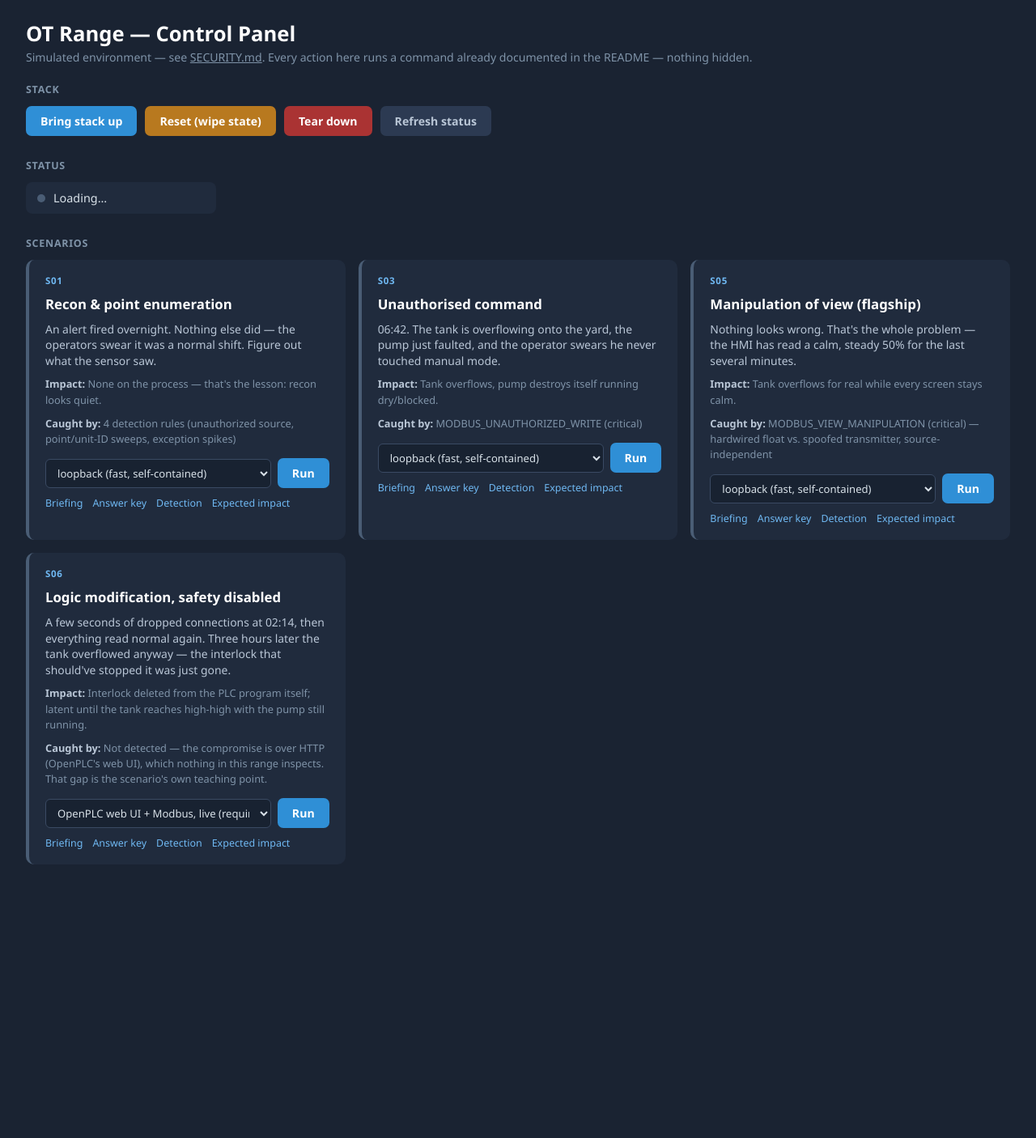
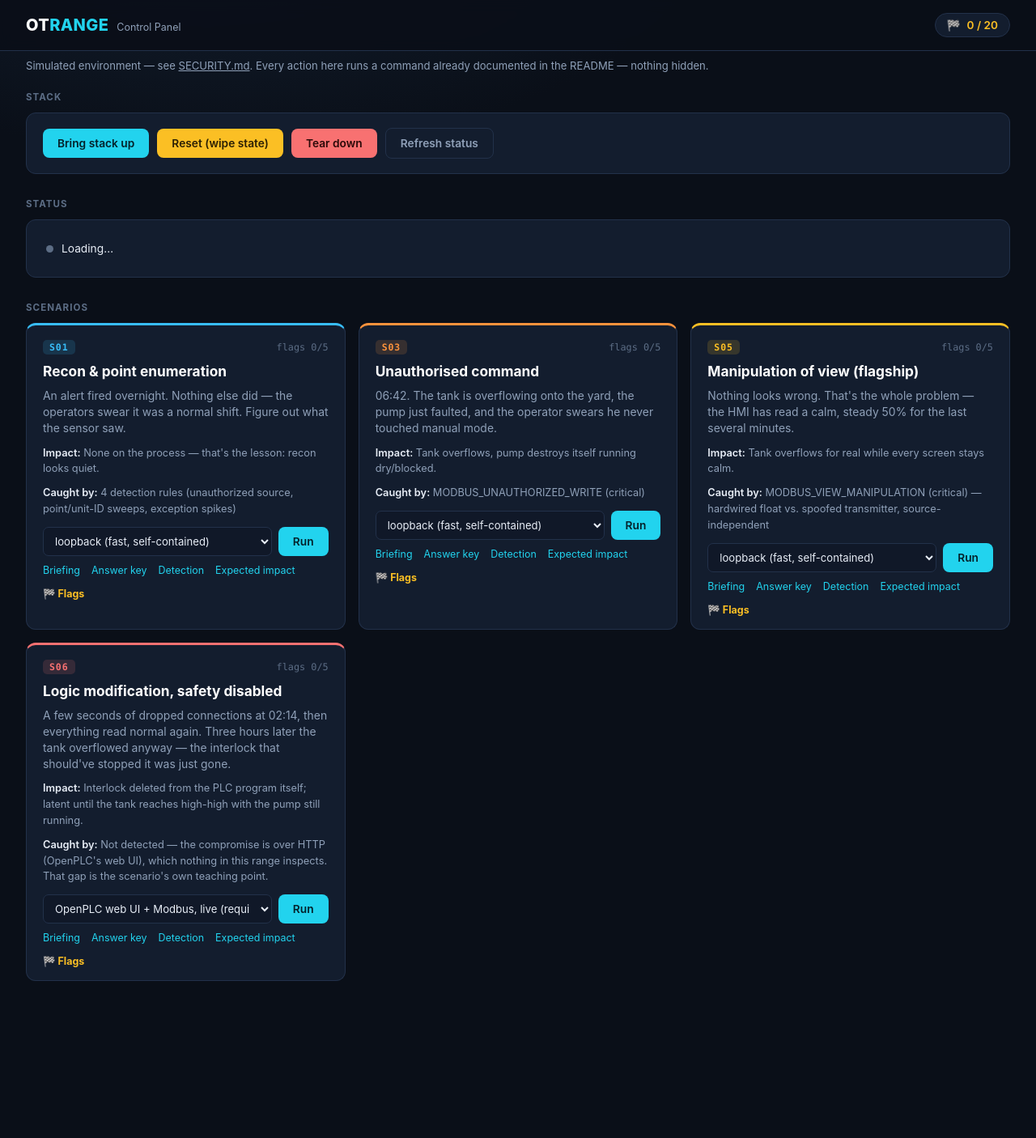
Before and after one commit to Kahler2315/ot-range, a Flask app: page / in a window 1280 px wide. Shown: the whole page at 81% size. Before the commit the page ends 1068 px from the top, so only its background shows below. Run offline with Flask 3, Linux system fonts and the light colour scheme; data that the repository does not hold is empty.

Commit message:
Add CTF-style flags per scenario, redesign the panel UI
Each scenario gets 5 short-answer flags (20 total) pulled directly
from that scenario's own answer-key.md — a concrete way to see 'did I
actually find the thing' rather than just 'did the attack script run'.
Answers are checked server-side (GET /api/flags only ever returns
prompts/hints, POST /api/flags/check validates one answer) so they
never sit in page source. Progress persists client-side in
localStorage; a header chip tracks the running total across all
scenarios, and each scenario card shows its own X/5.

Redesigned the panel's look: a proper dark security-dashboard palette
instead of the generic dark-card default, per-scenario accent colors
(sky for recon, orange for a caught destructive command, gold for the
flagship, red for S06's deliberately undetected gap), a sticky header
with the flags counter, and refined spacing/typography throughout.

```diff
--- a/panel/app.py
+++ b/panel/app.py
@@ -26,6 +26,8 @@ from pathlib import Path
 from flask import Flask, Response, abort, jsonify, render_template, request
 
 from scenarios.catalog import SCENARIOS, SCENARIOS_BY_ID
+from scenarios.flags import FLAGS_BY_SCENARIO
+from scenarios.flags import check as check_flag
 from tools.status import docker_container_status, http_ok, tcp_open
 
 LOG = logging.getLogger("ot_range.panel")
@@ -158,6 +160,17 @@ def collect_status() -> dict:
 # --- routes ---
 
 
+# Per-scenario accent color: not arbitrary decoration — sky for recon
+# (informational), orange for a destructive-but-caught command, gold
+# for the flagship, red for S06's deliberately undetected gap.
+SCENARIO_COLORS = {
+    "S01": "#38bdf8",
+    "S03": "#fb923c",
+    "S05": "#fbbf24",
+    "S06": "#f87171",
+}
+
+
 @app.route("/")
 def index():
     scenarios = [
@@ -167,6 +180,7 @@ def index():
             "hook": s.hook,
             "impact": s.impact,
             "caught_by": s.caught_by,
+            "color": SCENARIO_COLORS.get(s.id, "#22d3ee"),
             "modes": [
                 {"label": m.label, "requires_docker": m.requires_docker_stack} for m in s.modes
             ],
@@ -244,6 +258,33 @@ def api_docs(scenario_id: str, doc: str):
     return Response(path.read_text(), mimetype="text/plain")
 
 
+@app.route("/api/flags")
+def api_flags():
+    # Prompts and hints only — never the accepted answers. Checked
+    # server-side in api_flags_check so answers never sit in page
+    # source; that's the whole point of routing this through an API
+    # instead of just rendering FLAGS_BY_SCENARIO into the template.
+    return jsonify(
+        {
+            scenario_id: [{"id": f.id, "prompt": f.prompt, "hint": f.hint} for f in flags]
+            for scenario_id, flags in FLAGS_BY_SCENARIO.items()
+        }
+    )
+
+
+@app.route("/api/flags/check", methods=["POST"])
+def api_flags_check():
+    data = request.get_json(silent=True) or {}
+    scenario_id = data.get("scenario", "")
+    flag_id = data.get("flag_id", "")
+    answer = data.get("answer", "")
+    flags = FLAGS_BY_SCENARIO.get(scenario_id, [])
+    flag = next((f for f in flags if f.id == flag_id), None)
+    if flag is None:
+        return jsonify(error="unknown flag"), 404
+    return jsonify(correct=check_flag(flag, answer))
+
+
 def _is_wsl() -> bool:
     try:
         return "microsoft" in Path("/proc/version").read_text().lower()
--- a/panel/static/app.js
+++ b/panel/static/app.js
@@ -8,7 +8,56 @@ const STATUS_LABELS = {
   "ot-range-router-1": "router",
 };
 
-let refreshTimer = null;
+const SOLVED_KEY = "ot-range-flags-solved";
+let FLAGS = {}; // { scenarioId: [{id, prompt, hint}, ...] }
+
+function loadSolved() {
+  try {
+    return JSON.parse(localStorage.getItem(SOLVED_KEY) || "{}");
+  } catch {
+    return {};
+  }
+}
+
+function saveSolved(solved) {
+  localStorage.setItem(SOLVED_KEY, JSON.stringify(solved));
+}
+
+function markSolved(scenarioId, flagId) {
+  const solved = loadSolved();
+  solved[scenarioId] = solved[scenarioId] || [];
+  if (!solved[scenarioId].includes(flagId)) solved[scenarioId].push(flagId);
+  saveSolved(solved);
+}
+
+function renderFlagCounts() {
+  const solved = loadSolved();
+  let totalFlags = 0;
+  let totalSolved = 0;
+  for (const [scenarioId, flags] of Object.entries(FLAGS)) {
+    const solvedForScenario = (solved[scenarioId] || []).filter((id) =>
+      flags.some((f) => f.id === id)
+    ).length;
+    totalFlags += flags.length;
+    totalSolved += solvedForScenario;
+    const el = document.querySelector(`[data-flag-count="${scenarioId}"]`);
+    if (el) {
+      el.textContent = `flags ${solvedForScenario}/${flags.length}`;
+      el.classList.toggle("complete", solvedForScenario === flags.length && flags.length > 0);
+    }
+  }
+  document.getElementById("flags-total").textContent = `${totalSolved} / ${totalFlags}`;
+}
+
+async function loadFlags() {
+  try {
+    const resp = await fetch("/api/flags");
+    FLAGS = await resp.json();
+    renderFlagCounts();
+  } catch (err) {
+    console.error("could not load flags", err);
+  }
+}
 
 function renderStatus(data) {
   const grid = document.getElementById("status-grid");
@@ -141,31 +190,104 @@ function wireScenarioButtons() {
   }
 }
 
+function openModal(title) {
+  document.getElementById("modal-title").textContent = title;
+  document.getElementById("modal-overlay").style.display = "flex";
+}
+
 function wireDocLinks() {
-  const overlay = document.getElementById("modal-overlay");
-  const title = document.getElementById("modal-title");
   const body = document.getElementById("modal-body");
   for (const link of document.querySelectorAll(".doc-links a")) {
     link.addEventListener("click", async () => {
       const scenario = link.dataset.scenario;
       const doc = link.dataset.doc;
-      title.textContent = `${scenario} — ${link.textContent}`;
+      openModal(`${scenario} — ${link.textContent}`);
       body.textContent = "loading…";
-      overlay.style.display = "flex";
+      body.style.whiteSpace = "pre-wrap";
       const resp = await fetch(`/api/docs/${scenario}/${doc}`);
       body.textContent = resp.ok ? await resp.text() : "not found";
     });
   }
   document.getElementById("modal-close").addEventListener("click", () => {
-    overlay.style.display = "none";
+    document.getElementById("modal-overlay").style.display = "none";
   });
-  overlay.addEventListener("click", (ev) => {
-    if (ev.target === overlay) overlay.style.display = "none";
+  document.getElementById("modal-overlay").addEventListener("click", (ev) => {
+    if (ev.target.id === "modal-overlay") ev.target.style.display = "none";
   });
+}
+
+function renderFlagsModal(scenarioId) {
+  const body = document.getElementById("modal-body");
+  const flags = FLAGS[scenarioId] || [];
+  const solved = loadSolved()[scenarioId] || [];
+
+  openModal(`${scenarioId} — Flags`);
+  body.innerHTML = "";
+
+  for (const flag of flags) {
+    const row = document.createElement("div");
+    row.className = "flag-row";
+    const isSolved = solved.includes(flag.id);
+    row.innerHTML = `
+      <div class="flag-prompt">${flag.prompt}</div>
+      <div class="flag-input-row">
+        <input type="text" placeholder="your answer" ${isSolved ? 'class="correct"' : ""}
+               value="${isSolved ? "✓ captured" : ""}" ${isSolved ? "disabled" : ""}>
+        <button class="btn-primary check-btn">Check</button>
+        <span class="flag-status ${isSolved ? "correct" : ""}">${isSolved ? "✓" : ""}</span>
+      </div>
+      ${flag.hint ? `<div class="flag-hint"><button class="link hint-btn">hint</button><span class="hint-text" style="display:none"> ${flag.hint}</span></div>` : ""}
+    `;
+    body.appendChild(row);
+
+    const input = row.querySelector("input");
+    const status = row.querySelector(".flag-status");
+    const checkBtn = row.querySelector(".check-btn");
+    const hintBtn = row.querySelector(".hint-btn");
+
+    checkBtn.addEventListener("click", async () => {
+      const answer = input.value.trim();
+      if (!answer) return;
+      const resp = await fetch("/api/flags/check", {
+        method: "POST",
+        headers: { "Content-Type": "application/json" },
+        body: JSON.stringify({ scenario: scenarioId, flag_id: flag.id, answer }),
+      });
+      const data = await resp.json();
+      if (data.correct) {
+        markSolved(scenarioId, flag.id);
+        input.classList.add("correct");
+        input.disabled = true;
+        status.textContent = "✓";
+        status.className = "flag-status correct";
+        renderFlagCounts();
+      } else {
+        status.textContent = "✕";
+        status.className = "flag-status wrong";
+      }
+    });
+    input.addEventListener("keydown", (ev) => {
+      if (ev.key === "Enter") checkBtn.click();
+    });
+    if (hintBtn) {
+      hintBtn.addEventListener("click", () => {
+        row.querySelector(".hint-text").style.display = "inline";
+        hintBtn.style.display = "none";
+      });
+    }
+  }
+}
+
+function wireFlagsLinks() {
+  for (const btn of document.querySelectorAll(".flags-link")) {
+    btn.addEventListener("click", () => renderFlagsModal(btn.dataset.scenario));
+  }
 }
 
 wireStackButtons();
 wireScenarioButtons();
 wireDocLinks();
+wireFlagsLinks();
 refreshStatus();
-refreshTimer = setInterval(refreshStatus, 4000);
+loadFlags();
+setInterval(refreshStatus, 4000);
--- a/panel/templates/index.html
+++ b/panel/templates/index.html
@@ -2,120 +2,212 @@
 <html lang="en">
 <head>
   <meta charset="utf-8">
+  <meta name="viewport" content="width=device-width, initial-scale=1">
   <title>OT Range — Control Panel</title>
   <style>
+    :root {
+      --bg: #0a0f18;
+      --bg-raise: #101828;
+      --panel: #131d2e;
+      --panel-border: #22314a;
+      --text: #e7edf6;
+      --text-dim: #8fa0b8;
+      --text-faint: #5c6d85;
+      --accent: #22d3ee;
+      --accent-dim: #0e5a68;
+      --good: #34d399;
+      --bad: #f87171;
+      --warn: #fbbf24;
+      --mono: 'Cascadia Code', 'JetBrains Mono', Consolas, monospace;
+    }
     * { box-sizing: border-box; }
     body {
-      background: #1a2332; color: #d8e1e8; font-family: 'Segoe UI', Arial, sans-serif;
-      margin: 0; padding: 24px 32px 120px;
+      background: radial-gradient(ellipse 1200px 600px at 20% -10%, #142132 0%, var(--bg) 55%);
+      color: var(--text); font-family: -apple-system, 'Segoe UI', Inter, Arial, sans-serif;
+      margin: 0; padding: 0 0 140px;
     }
-    a { color: #6fb8f2; }
-    h1 { font-size: 1.6rem; font-weight: 700; margin: 0 0 2px; color: #fff; }
-    .subtitle { color: #7f93a8; font-size: 0.88rem; margin-bottom: 22px; }
-    .subtitle a { color: #7f93a8; text-decoration: underline; }
+    a { color: var(--accent); }
 
-    section { margin-bottom: 28px; }
-    h2 {
-      font-size: 0.78rem; text-transform: uppercase; letter-spacing: 0.06em;
-      color: #7f93a8; font-weight: 700; margin: 0 0 12px;
+    header {
+      position: sticky; top: 0; z-index: 5;
+      background: rgba(10, 15, 24, 0.92); backdrop-filter: blur(8px);
+      border-bottom: 1px solid var(--panel-border);
+      padding: 16px 32px; display: flex; align-items: center; gap: 18px; flex-wrap: wrap;
     }
+    .brand { display: flex; align-items: baseline; gap: 10px; }
+    .brand .mark {
+      font-weight: 800; letter-spacing: 0.02em; font-size: 1.25rem; color: #fff;
+    }
+    .brand .mark span { color: var(--accent); }
+    .brand .tagline { font-size: 0.78rem; color: var(--text-dim); }
+    header .spacer { flex: 1; }
+    .flags-chip {
+      display: flex; align-items: center; gap: 8px; background: var(--panel);
+      border: 1px solid var(--panel-border); border-radius: 20px; padding: 6px 14px;
+      font-size: 0.85rem; font-weight: 600;
+    }
+    .flags-chip .fill { color: var(--warn); }
+
+    main { padding: 24px 32px; max-width: 1400px; margin: 0 auto; }
+    section { margin-bottom: 30px; }
+    .eyebrow {
+      font-size: 0.72rem; text-transform: uppercase; letter-spacing: 0.09em;
+      color: var(--text-faint); font-weight: 700; margin: 0 0 12px;
+    }
+    .panel {
+      background: var(--panel); border: 1px solid var(--panel-border); border-radius: 12px;
+      padding: 18px 20px;
+    }
+    .security-note {
+      font-size: 0.82rem; color: var(--text-dim); margin: -14px 0 24px;
+    }
+    .security-note a { color: var(--text-dim); text-decoration: underline; }
+
+    .toolbar { display: flex; gap: 10px; flex-wrap: wrap; align-items: center; }
+    button {
+      font-family: inherit; font-size: 0.86rem; font-weight: 600; border: none;
+      border-radius: 8px; padding: 10px 18px; cursor: pointer; transition: all 0.15s;
+      color: #061018;
+    }
+    button:disabled { opacity: 0.35; cursor: not-allowed; }
+    button:not(:disabled):hover { transform: translateY(-1px); filter: brightness(1.08); }
+    .btn-primary { background: var(--accent); color: #04222b; }
+    .btn-danger { background: var(--bad); color: #2b0908; }
+    .btn-warn { background: var(--warn); color: #2b1f04; }
+    .btn-ghost { background: transparent; color: var(--text-dim); border: 1px solid var(--panel-border); }
+    .busy-note { color: var(--warn); font-size: 0.84rem; display: none; }
 
     .status-grid {
-      display: grid; grid-template-columns: repeat(auto-fill, minmax(200px, 1fr));
-      gap: 10px;
+      display: grid; grid-template-columns: repeat(auto-fill, minmax(210px, 1fr)); gap: 8px;
     }
     .status-item {
-      background: #202b3d; border-radius: 8px; padding: 10px 14px;
-      display: flex; align-items: center; gap: 10px; font-size: 0.9rem;
+      display: flex; align-items: center; gap: 10px; font-size: 0.86rem;
+      padding: 9px 4px; border-bottom: 1px solid #1a2540;
     }
-    .dot { width: 10px; height: 10px; border-radius: 50%; flex-shrink: 0; background: #4a5d75; }
-    .dot.ok { background: #2fbf71; }
-    .dot.bad { background: #cc3232; }
-    .status-item .label { color: #d8e1e8; }
-    .status-item a { margin-left: auto; font-size: 0.8rem; }
-
-    .stack-controls { display: flex; gap: 10px; flex-wrap: wrap; align-items: center; }
-    button {
-      font-family: inherit; font-size: 0.88rem; font-weight: 600; border: none;
-      border-radius: 7px; padding: 9px 18px; cursor: pointer; transition: opacity 0.15s;
-      color: #fff;
+    .status-item:last-child { border-bottom: none; }
+    .dot {
+      width: 9px; height: 9px; border-radius: 50%; flex-shrink: 0; background: var(--text-faint);
+      box-shadow: 0 0 0 3px transparent;
     }
-    button:disabled { opacity: 0.4; cursor: not-allowed; }
-    button:not(:disabled):hover { opacity: 0.85; }
-    .btn-primary { background: #2f8fd6; }
-    .btn-danger { background: #a33; }
-    .btn-warn { background: #b8791f; }
-    .btn-ghost { background: #2c3a52; color: #b9c6d6; }
-    .busy-note { color: #d68f2f; font-size: 0.85rem; display: none; }
+    .dot.ok { background: var(--good); box-shadow: 0 0 8px 1px rgba(52,211,153,0.5); }
+    .dot.bad { background: var(--bad); box-shadow: 0 0 8px 1px rgba(248,113,113,0.4); }
+    .status-item a { margin-left: auto; font-size: 0.78rem; }
 
     .scenario-grid {
-      display: grid; grid-template-columns: repeat(auto-fill, minmax(320px, 1fr)); gap: 16px;
+      display: grid; grid-template-columns: repeat(auto-fill, minmax(340px, 1fr)); gap: 16px;
     }
     .scenario-card {
-      background: #202b3d; border-radius: 10px; padding: 18px 20px;
-      border-left: 4px solid #4a5d75; display: flex; flex-direction: column; gap: 10px;
+      background: var(--panel); border: 1px solid var(--panel-border); border-radius: 12px;
+      padding: 18px 20px 16px; display: flex; flex-direction: column; gap: 10px;
+      border-top: 3px solid var(--accent-color, var(--accent)); transition: border-color 0.2s;
+      position: relative;
     }
+    .scenario-card .top-row { display: flex; align-items: center; justify-content: space-between; }
     .scenario-card .sid {
-      font-size: 0.72rem; font-weight: 700; letter-spacing: 0.06em; color: #6fb8f2;
+      font-family: var(--mono); font-size: 0.72rem; font-weight: 700; letter-spacing: 0.08em;
+      color: var(--accent-color, var(--accent));
+      background: color-mix(in srgb, var(--accent-color, var(--accent)) 15%, transparent);
+      padding: 2px 8px; border-radius: 5px;
     }
-    .scenario-card h3 { margin: 0; font-size: 1.05rem; color: #fff; }
-    .scenario-card .hook { color: #b9c6d6; font-size: 0.87rem; line-height: 1.4; }
-    .scenario-card .meta { font-size: 0.8rem; color: #7f93a8; line-height: 1.5; }
-    .scenario-card .meta b { color: #b9c6d6; font-weight: 600; }
-    .scenario-card .row { display: flex; gap: 8px; align-items: center; flex-wrap: wrap; margin-top: 4px; }
+    .scenario-card .flag-count {
+      font-size: 0.74rem; color: var(--text-faint); font-family: var(--mono);
+    }
+    .scenario-card .flag-count.complete { color: var(--good); }
+    .scenario-card h3 { margin: 0; font-size: 1.08rem; color: #fff; }
+    .scenario-card .hook { color: var(--text-dim); font-size: 0.87rem; line-height: 1.45; }
+    .scenario-card .meta { font-size: 0.8rem; color: var(--text-dim); line-height: 1.55; }
+    .scenario-card .meta b { color: var(--text); font-weight: 600; }
+    .scenario-card .row { display: flex; gap: 8px; align-items: center; flex-wrap: wrap; margin-top: 2px; }
     select {
-      background: #182231; color: #d8e1e8; border: 1px solid #3a4a63; border-radius: 6px;
-      padding: 7px 10px; font-size: 0.82rem; font-family: inherit; flex: 1; min-width: 140px;
+      background: var(--bg-raise); color: var(--text); border: 1px solid var(--panel-border);
+      border-radius: 7px; padding: 8px 10px; font-size: 0.82rem; font-family: inherit;
+      flex: 1; min-width: 140px;
     }
-    .doc-links { display: flex; gap: 12px; font-size: 0.78rem; }
-    .doc-links a { cursor: pointer; }
+    .doc-links { display: flex; gap: 14px; font-size: 0.78rem; flex-wrap: wrap; }
+    .doc-links a, .doc-links button.link {
+      cursor: pointer; background: none; border: none; padding: 0; font: inherit;
+      color: var(--accent); text-decoration: none;
+    }
+    .doc-links button.link.flags-link { color: var(--warn); font-weight: 700; }
 
     #console-wrap {
-      position: fixed; left: 0; right: 0; bottom: 0; background: #10161f;
-      border-top: 2px solid #2f8fd6; max-height: 40vh; display: none; flex-direction: column;
+      position: fixed; left: 0; right: 0; bottom: 0; background: #060a11;
+      border-top: 1px solid var(--panel-border); box-shadow: 0 -8px 30px rgba(0,0,0,0.5);
+      max-height: 42vh; display: none; flex-direction: column; z-index: 8;
     }
     #console-header {
-      display: flex; align-items: center; gap: 12px; padding: 8px 20px;
-      background: #16202f; font-size: 0.82rem; color: #b9c6d6;
+      display: flex; align-items: center; gap: 12px; padding: 10px 20px;
+      background: var(--bg-raise); font-size: 0.82rem; color: var(--text-dim);
+      border-bottom: 1px solid var(--panel-border);
     }
     #console-header .status-badge {
-      padding: 2px 10px; border-radius: 10px; font-weight: 700; font-size: 0.72rem;
+      padding: 3px 11px; border-radius: 10px; font-weight: 700; font-size: 0.72rem;
     }
-    .status-badge.running { background: #204e6b; color: #7fc4f2; }
-    .status-badge.ok { background: #204e35; color: #6fe39a; }
-    .status-badge.fail { background: #5c1f1f; color: #f28080; }
-    #console-close { margin-left: auto; background: none; color: #7f93a8; padding: 2px 8px; }
+    .status-badge.running { background: rgba(34,211,238,0.15); color: var(--accent); }
+    .status-badge.ok { background: rgba(52,211,153,0.15); color: var(--good); }
+    .status-badge.fail { background: rgba(248,113,113,0.15); color: var(--bad); }
+    #console-close { margin-left: auto; background: none; color: var(--text-faint); padding: 2px 8px; }
     #console-body {
-      overflow-y: auto; padding: 12px 20px; font-family: 'Cascadia Code', Consolas, monospace;
-      font-size: 0.8rem; white-space: pre-wrap; line-height: 1.5; color: #cfe0ee;
+      overflow-y: auto; padding: 14px 20px; font-family: var(--mono);
+      font-size: 0.8rem; white-space: pre-wrap; line-height: 1.55; color: #cfe3f5;
     }
 
     #modal-overlay {
-      display: none; position: fixed; inset: 0; background: rgba(0,0,0,0.6);
-      align-items: center; justify-content: center; z-index: 10;
+      display: none; position: fixed; inset: 0; background: rgba(4,7,12,0.72);
+      align-items: center; justify-content: center; z-index: 10; backdrop-filter: blur(2px);
     }
     #modal-box {
-      background: #1e2939; border-radius: 10px; width: min(700px, 90vw); max-height: 80vh;
-      display: flex; flex-direction: column; overflow: hidden;
+      background: var(--bg-raise); border: 1px solid var(--panel-border); border-radius: 14px;
+      width: min(720px, 92vw); max-height: 82vh; display: flex; flex-direction: column;
+      overflow: hidden; box-shadow: 0 20px 60px rgba(0,0,0,0.5);
     }
-    #modal-title { padding: 14px 20px; font-weight: 700; border-bottom: 1px solid #2c3a52; }
+    #modal-title { padding: 16px 22px; font-weight: 700; border-bottom: 1px solid var(--panel-border); }
     #modal-body {
-      padding: 16px 20px; overflow-y: auto; white-space: pre-wrap;
-      font-family: 'Cascadia Code', Consolas, monospace; font-size: 0.82rem; line-height: 1.5;
+      padding: 18px 22px; overflow-y: auto; white-space: pre-wrap;
+      font-family: var(--mono); font-size: 0.82rem; line-height: 1.6;
     }
-    #modal-close { position: absolute; top: 10px; right: 16px; background: none; color: #7f93a8; }
+    #modal-close { position: absolute; top: 12px; right: 18px; background: none; color: var(--text-faint); }
+
+    /* flags modal */
+    .flag-row {
+      border-bottom: 1px solid var(--panel-border); padding: 14px 0; display: flex;
+      flex-direction: column; gap: 8px;
+    }
+    .flag-row:last-child { border-bottom: none; }
+    .flag-prompt { font-size: 0.9rem; line-height: 1.4; }
+    .flag-input-row { display: flex; gap: 8px; align-items: center; }
+    .flag-input-row input {
+      flex: 1; background: var(--bg); border: 1px solid var(--panel-border); border-radius: 7px;
+      padding: 8px 10px; color: var(--text); font-family: inherit; font-size: 0.85rem;
+    }
+    .flag-input-row input.correct { border-color: var(--good); }
+    .flag-status { font-size: 1rem; width: 22px; text-align: center; }
+    .flag-status.correct { color: var(--good); }
+    .flag-status.wrong { color: var(--bad); }
+    .flag-hint { font-size: 0.76rem; color: var(--text-faint); }
+    .flag-hint button.link { color: var(--text-faint); text-decoration: underline; }
   </style>
 </head>
 <body>
-  <h1>OT Range — Control Panel</h1>
-  <div class="subtitle">
-    Simulated environment — see <a href="https://github.com/Kahler2315/ot-range/blob/master/SECURITY.md" target="_blank">SECURITY.md</a>.
+  <header>
+    <div class="brand">
+      <span class="mark">OT<span>RANGE</span></span>
+      <span class="tagline">Control Panel</span>
+    </div>
+    <div class="spacer"></div>
+    <div class="flags-chip"><span>🏁</span><span><span class="fill" id="flags-total">—</span></span></div>
+  </header>
+
+  <main>
+    <div class="security-note">
+      Simulated environment — see
+      <a href="https://github.com/Kahler2315/ot-range/blob/master/SECURITY.md" target="_blank">SECURITY.md</a>.
       Every action here runs a command already documented in the README — nothing hidden.
     </div>
 
     <section>
-    <h2>Stack</h2>
-    <div class="stack-controls">
+      <div class="eyebrow">Stack</div>
+      <div class="panel toolbar">
         <button class="btn-primary" id="btn-up">Bring stack up</button>
         <button class="btn-warn" id="btn-reset">Reset (wipe state)</button>
         <button class="btn-danger" id="btn-down">Tear down</button>
@@ -125,18 +217,23 @@
     </section>
 
     <section>
-    <h2>Status</h2>
+      <div class="eyebrow">Status</div>
+      <div class="panel">
         <div class="status-grid" id="status-grid">
-      <div class="status-item"><span class="dot"></span><span class="label">Loading…</span></div>
+          <div class="status-item"><span class="dot"></span><span>Loading…</span></div>
+        </div>
       </div>
     </section>
 
     <section>
-    <h2>Scenarios</h2>
+      <div class="eyebrow">Scenarios</div>
       <div class="scenario-grid">
         {% for s in scenarios %}
-      <div class="scenario-card">
-        <div class="sid">{{ s.id }}</div>
+        <div class="scenario-card" data-scenario="{{ s.id }}" style="--accent-color: {{ s.color }}">
+          <div class="top-row">
+            <span class="sid">{{ s.id }}</span>
+            <span class="flag-count" data-flag-count="{{ s.id }}">flags —</span>
+          </div>
           <h3>{{ s.title }}</h3>
           <div class="hook">{{ s.hook }}</div>
           <div class="meta"><b>Impact:</b> {{ s.impact }}</div>
@@ -154,11 +251,13 @@
             <a data-scenario="{{ s.id }}" data-doc="answer-key">Answer key</a>
             <a data-scenario="{{ s.id }}" data-doc="detection">Detection</a>
             <a data-scenario="{{ s.id }}" data-doc="expected-impact">Expected impact</a>
+            <button class="link flags-link" data-scenario="{{ s.id }}">🏁 Flags</button>
           </div>
         </div>
         {% endfor %}
       </div>
     </section>
+  </main>
 
   <div id="modal-overlay">
     <div id="modal-box" style="position: relative;">
```
Also changed, not shown: scenarios/flags.py (added, +159 -0 lines), README.md. Lines whose indentation alone changed are shown as unchanged.
